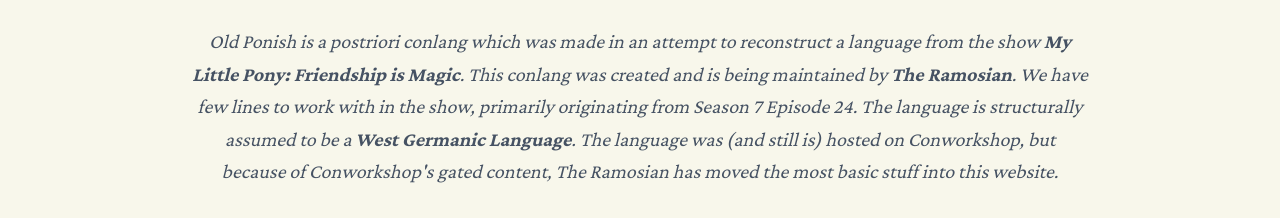
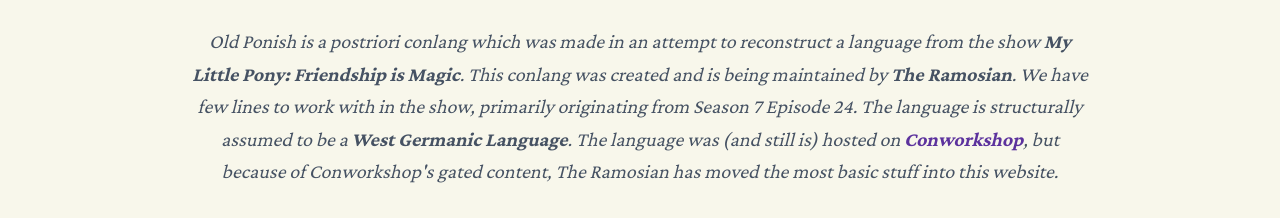
Before and after one commit to The-Ramosian/Old-Ponish, a React (Vite) app: page / in a window 1280 px wide. Shown: the part 780-998 px from the top of the page. Built offline with nearby package versions, Linux system fonts and the light colour scheme.

Commit message:
Update About.tsx

```diff
--- a/components/About.tsx
+++ b/components/About.tsx
@@ -43,7 +43,7 @@
         <div className="text-center mb-16 max-w-4xl mx-auto">
           <h2 className="text-4xl font-bold text-[#1e293b] uppercase tracking-[0.2em] mb-12">About Old Ponish</h2>
           <p className="text-xl leading-relaxed text-justify md:text-center text-[#334155] italic font-medium opacity-90">
-            Old Ponish is a postriori conlang which was made in an attempt to reconstruct a language from the show <strong>My Little Pony: Friendship is Magic</strong>. This conlang was created and is being maintained by <strong>The Ramosian</strong>. We have few lines to work with in the show, primarily originating from Season 7 Episode 24. The language is structurally assumed to be a <strong>West Germanic Language</strong>. The language was (and still is) hosted on Conworkshop, but because of Conworkshop's gated content, The Ramosian has moved the most basic stuff into this website.
+            Old Ponish is a postriori conlang which was made in an attempt to reconstruct a language from the show <strong>My Little Pony: Friendship is Magic</strong>. This conlang was created and is being maintained by <strong>The Ramosian</strong>. We have few lines to work with in the show, primarily originating from Season 7 Episode 24. The language is structurally assumed to be a <strong>West Germanic Language</strong>. The language was (and still is) hosted on <a href="https://conworkshop.com/dictionary.php?L=OLDP" target="_blank" rel="noopener noreferrer" className="text-[#4c1d95] font-bold hover:underline">Conworkshop</a>, but because of Conworkshop's gated content, The Ramosian has moved the most basic stuff into this website.
           </p>
         </div>
 
```
